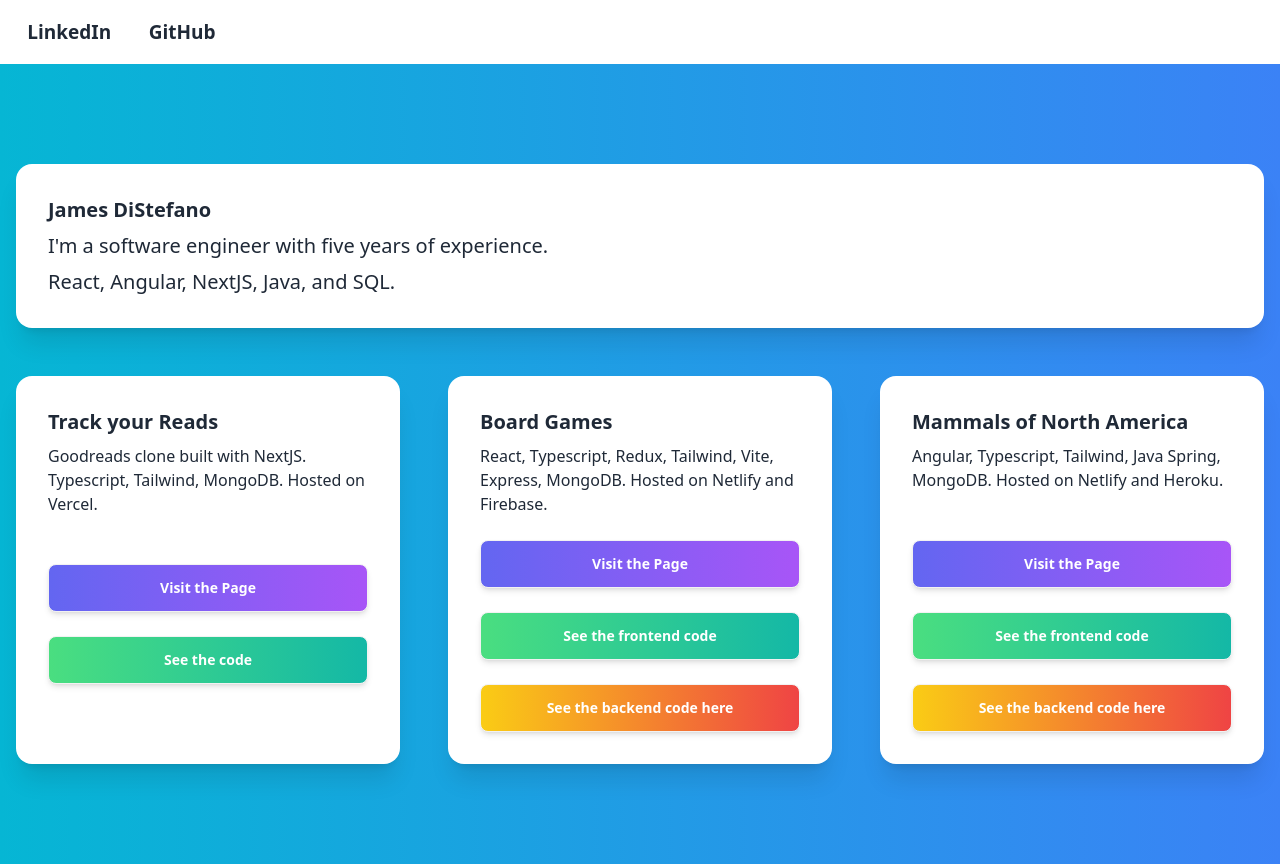
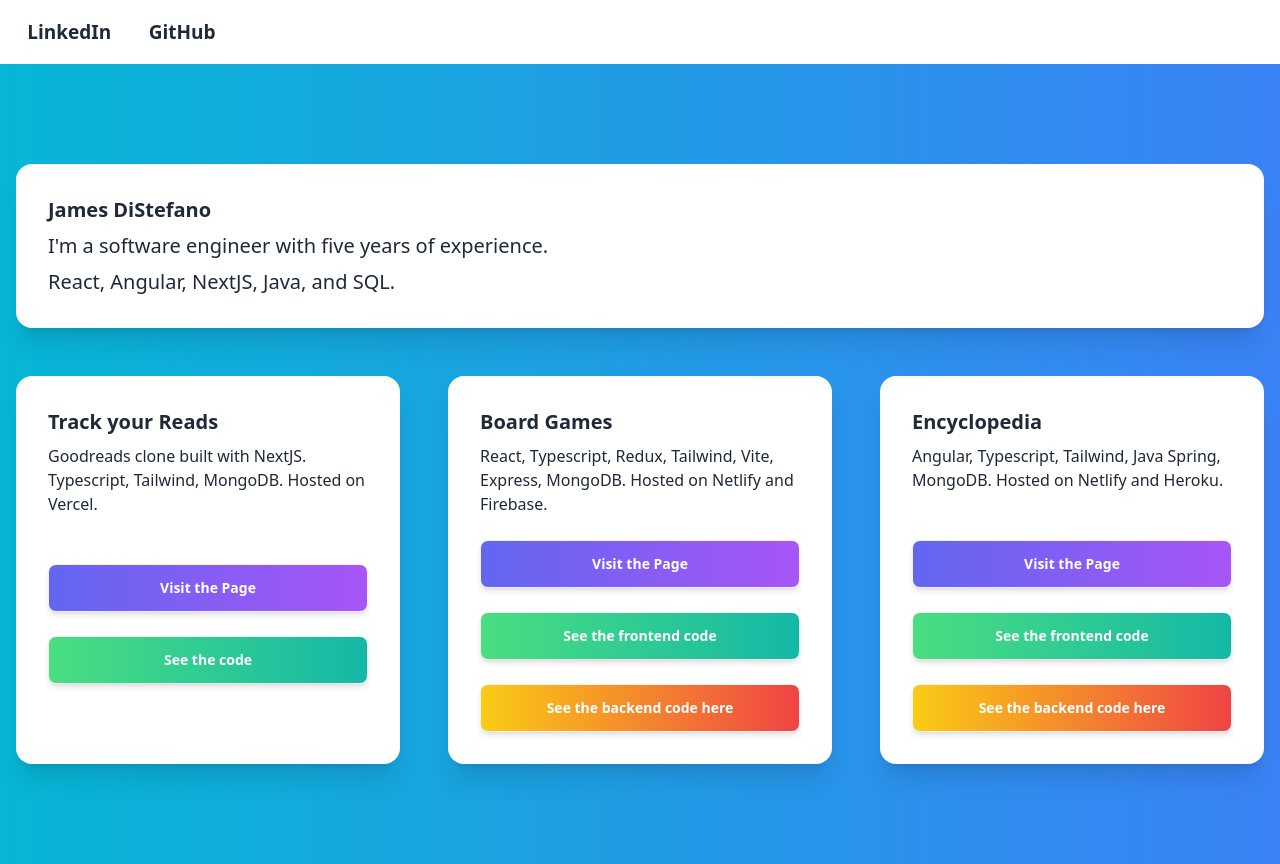
Before and after one commit to JamesDiStef/homepage, an Angular app: page / in a window 1280 px wide. Built offline with nearby package versions, Linux system fonts and the light colour scheme.

Commit message:
change link to new encyclopedia

```diff
--- a/src/app/home/home.component.html
+++ b/src/app/home/home.component.html
@@ -59,13 +59,13 @@
     <div class="flex items-stretch">
       <app-link-card
         class="flex-1 w-full h-full"
-        [title]="'Mammals of North America'"
+        [title]="'Encyclopedia'"
         [description]="
           'Angular, Typescript, Tailwind, Java Spring, MongoDB.  Hosted on Netlify and Heroku.'
         "
         [codeButtonText]="'See the frontend code'"
-        [link]="'https://rococo-lokum-be94cf.netlify.app/'"
-        [codeButtonLink]="'https://github.com/JamesDiStef/mammals'"
+        [link]="'https://encyclopedia-j.netlify.app/'"
+        [codeButtonLink]="'https://github.com/JamesDiStef/encyclopedia'"
         [backendCodeButtonLink]="
           'https://github.com/JamesDiStef/animals-service/tree/master'
         "
```
